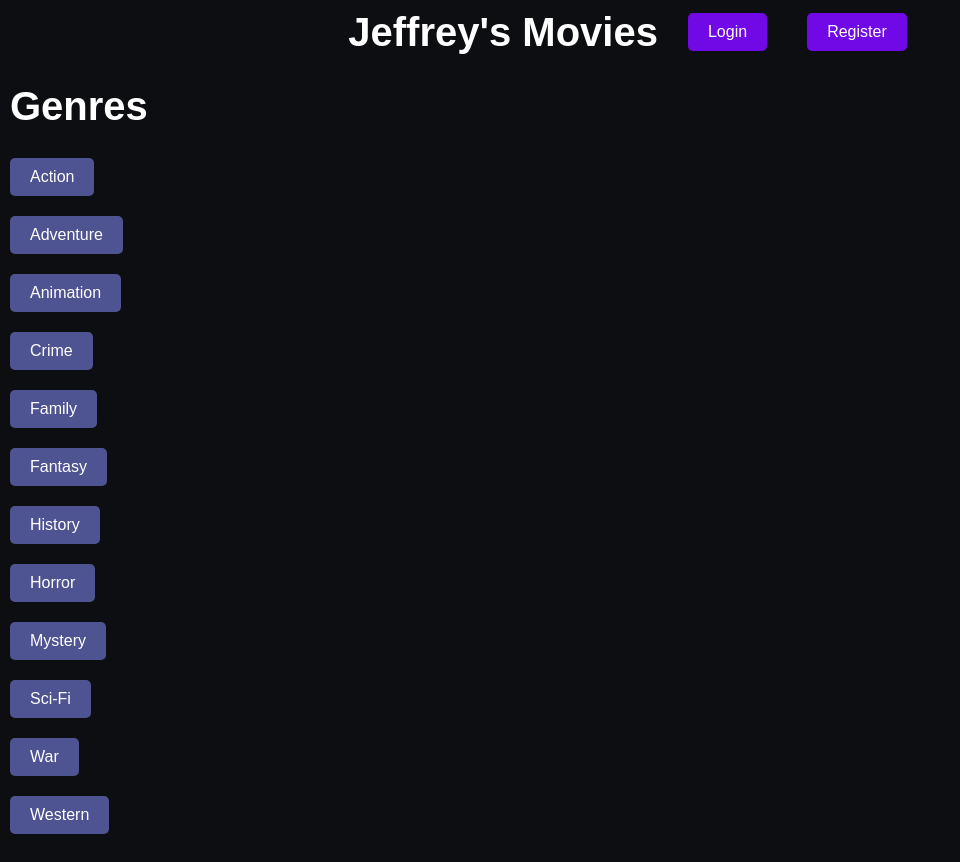
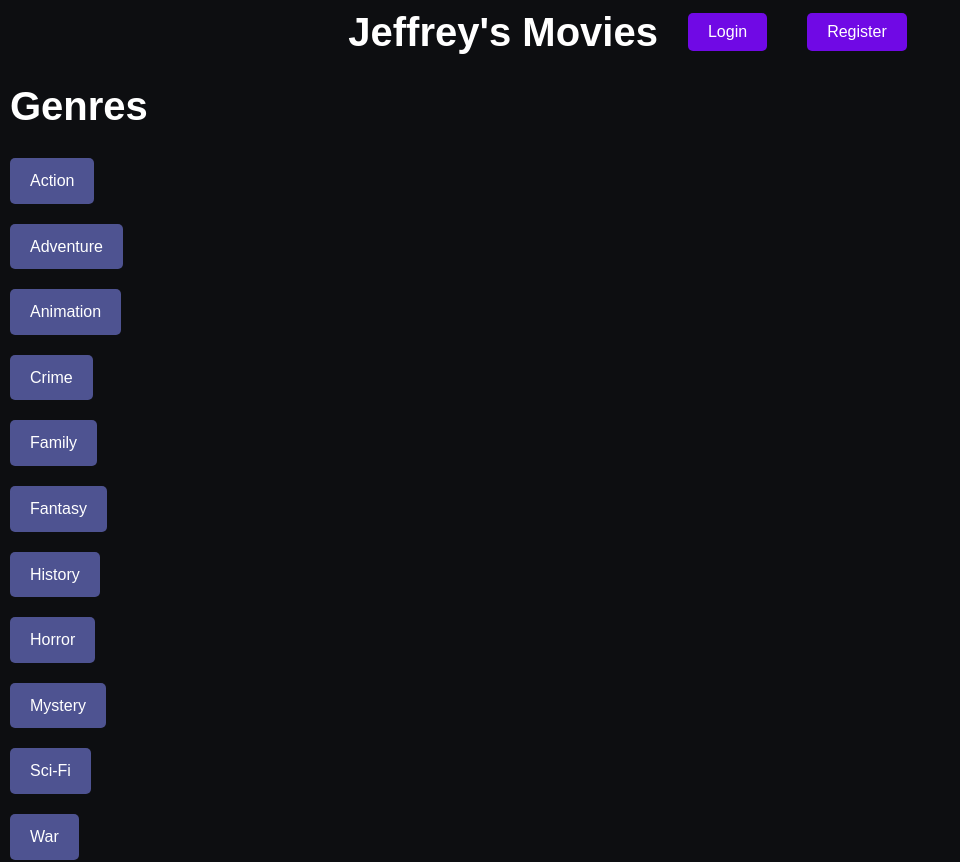
Before and after one commit to JeffreyHe3/Assignment-5, a React (Vite) app: page /movies in a window 1280 px wide. Shown: the top 862 px of the page, without its empty margins (0-960 px from the left). Built offline with nearby package versions, Linux system fonts and the light colour scheme.

Commit message:
changed buttons in genre

```diff
--- a/src/Components/Genres.jsx
+++ b/src/Components/Genres.jsx
@@ -1,14 +1,13 @@
-import { useNavigate } from "react-router-dom"
+import { NavLink } from "react-router-dom";
 import './style.css'
 
 function Genres(props) {
-    const navigate = useNavigate();
     return (
-        <div>
+        <div className="movies-container">
             <h1 id="gTitle">Genres</h1>
             {props.genre && props.genre.map(genreList => (
-                <div key={genreList.id}>
-                    <button onClick={() => navigate(`genres/${genreList.id}`)} className="genreButtons" >{genreList.genre}</button>
+                <div key={genreList.id} className="movies-nav">
+                    <NavLink to={`genres/${genreList.id}`} className="genreButtons">{genreList.genre}</NavLink>
                 </div>
             ))}
         </div>
--- a/src/Components/style.css
+++ b/src/Components/style.css
@@ -2,6 +2,8 @@
     margin: 0;
     padding: 0;
     box-sizing: border-box;
+    scrollbar-gutter: stable;
+
 }
 
 #header {
@@ -80,10 +82,27 @@ body {
     border-radius: 5px;
     transition: background-color 0.3s ease;
     font-family: 'Arial';
+    text-decoration: none;
 }
 
 .genreButtons:hover {
     background-color: #1a2292;
+}
+
+#gTitle {
+    margin: 10px;
+    font-size: 2.5rem;
+    font-family: 'Arial';
+    color: white;
+}
+
+.movies-nav {
+    display: flex;
+    gap: 15px;
+}
+
+a.active {
+    background-color: #1420bd;
 }
 
 #footer {
@@ -104,14 +123,3 @@ body {
 #footer a:hover {
     text-decoration: underline;
 }
-
-#gTitle {
-    margin: 10px;
-    font-size: 2.5rem;
-    font-family: 'Arial';
-    color: white;
-}
-
-* {
-    scrollbar-gutter: stable;
-}
```
